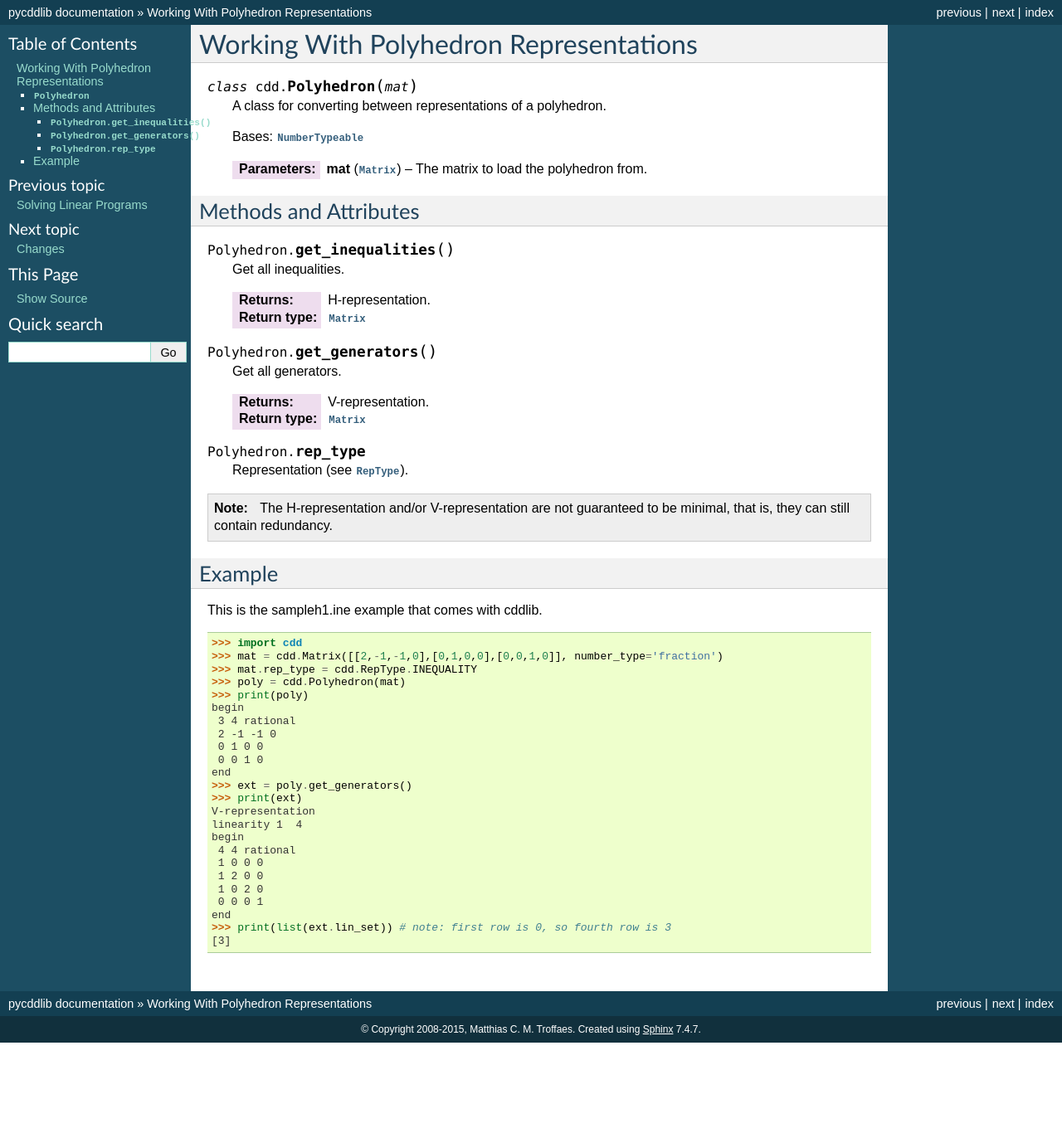
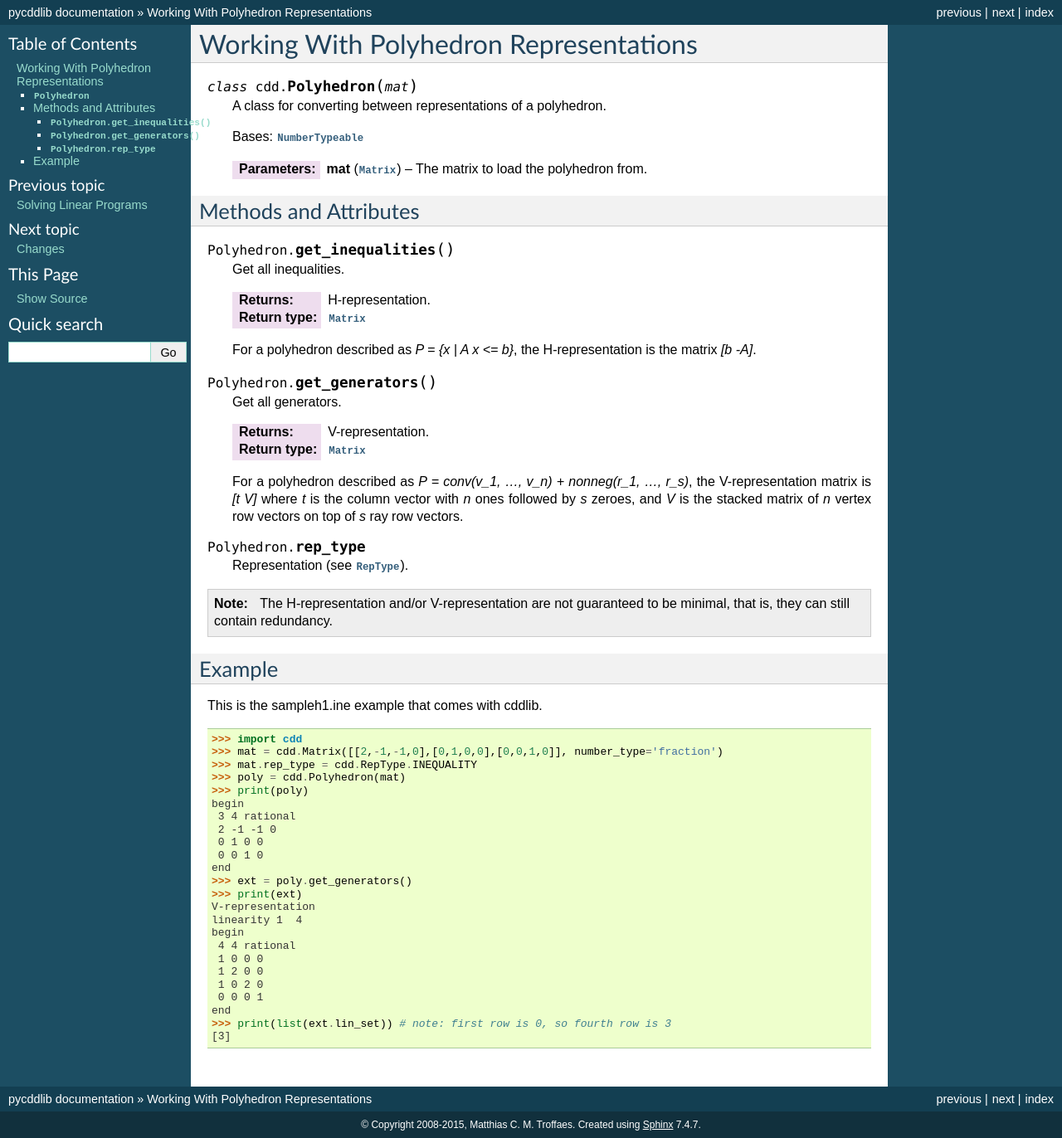
Before and after one commit to mcmtroffaes/pycddlib, a Sphinx documentation site: the page built from docs/polyhedron.rst, in a window 1280 px wide. Shown: the whole page at 83% size. Built offline with Sphinx 7.4.7, drawn with Linux system fonts in a browser that asks for light colours; formulas are drawn with MathJax 3; before the commit the page ends 1257 px from its top, so only the background shows below that.

Commit message:
More documentation for newcomers

```diff
--- a/docs/polyhedron.rst
+++ b/docs/polyhedron.rst
@@ -26,12 +26,20 @@ Methods and Attributes
         :returns: H-representation.
         :rtype: :class:`~cdd.Matrix`
 
+        For a polyhedron described as `P = {x | A x <= b}`, the
+        H-representation is the matrix `[b -A]`.
+
 .. method:: Polyhedron.get_generators()
 
         Get all generators.
 
         :returns: V-representation.
         :rtype: :class:`~cdd.Matrix`
+
+        For a polyhedron described as `P = conv(v_1, ..., v_n) + nonneg(r_1,
+        ..., r_s)`, the V-representation matrix is `[t V]` where `t` is the
+        column vector with `n` ones followed by `s` zeroes, and `V` is the
+        stacked matrix of `n` vertex row vectors on top of `s` ray row vectors.
 
 .. attribute:: Polyhedron.rep_type
 
```
